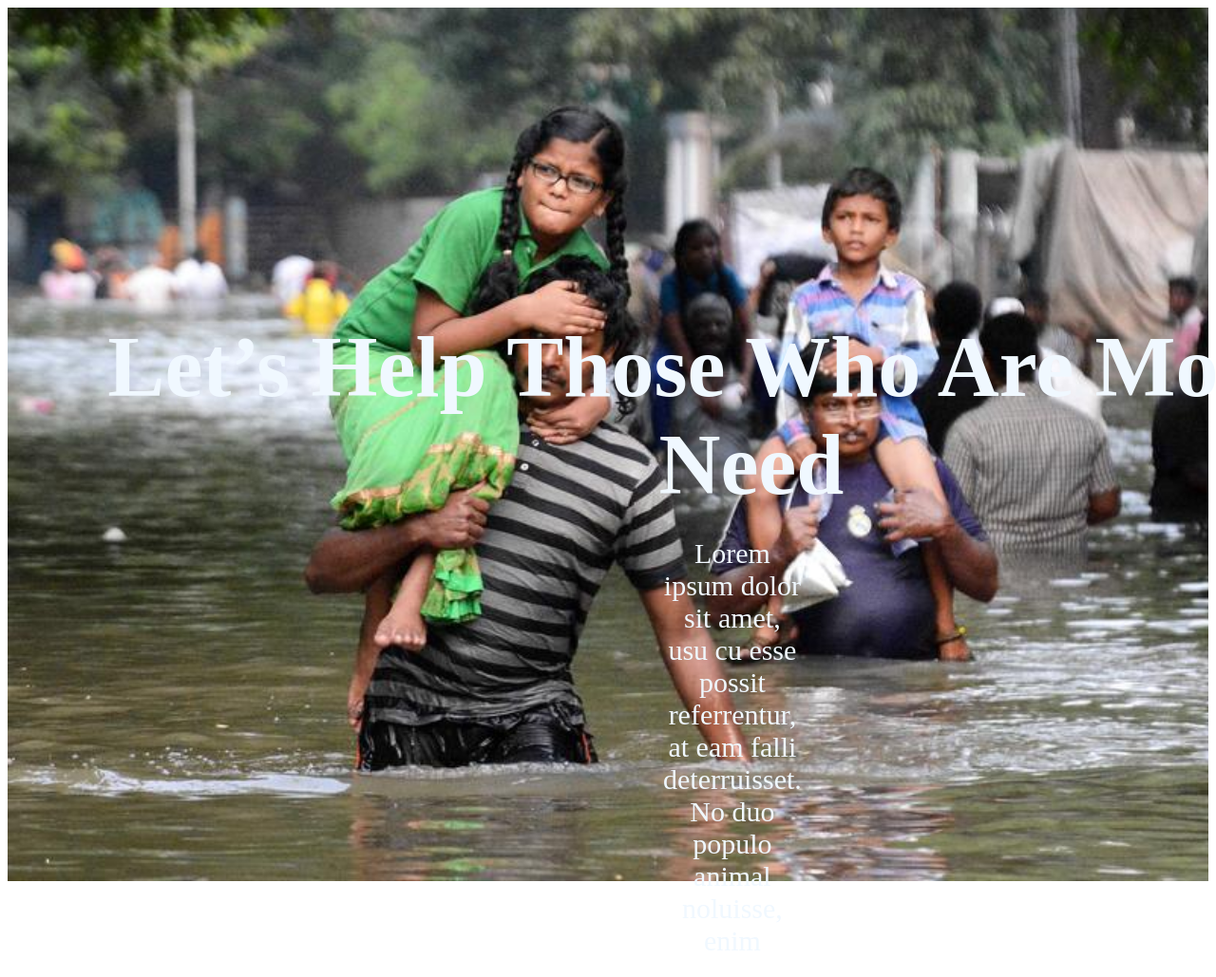
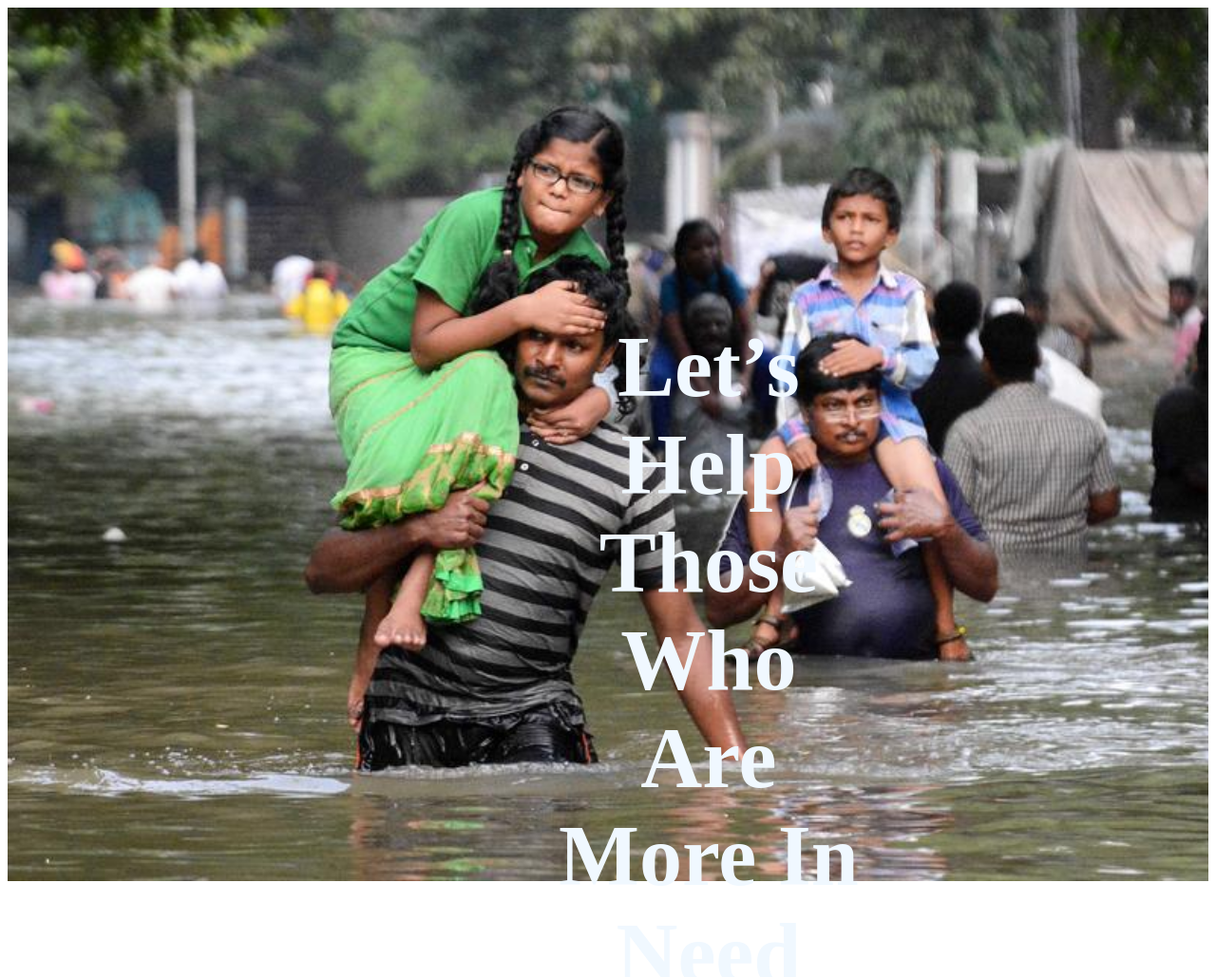
Before and after one commit to JoyChakraBortty/donate-today, a plain HTML site: page index.html in a window 1280 px wide. Shown: the top 1029 px of the page at 95% size. Drawn offline with Linux system fonts and the light colour scheme.

Commit message:
uploaded

```diff
--- a/style.css
+++ b/style.css
@@ -23,10 +23,10 @@
 }
 
 .first-content h1 {
-    margin-right: 40px;
-    margin-left: 50px;
-    padding-left: 20px;
-    padding-right: 20px;
+    margin-right: 330px;
+    margin-left: 250px;
+    padding-left: 320px;
+    padding-right: 320px;
     font-weight: 700;
 }
 
```
